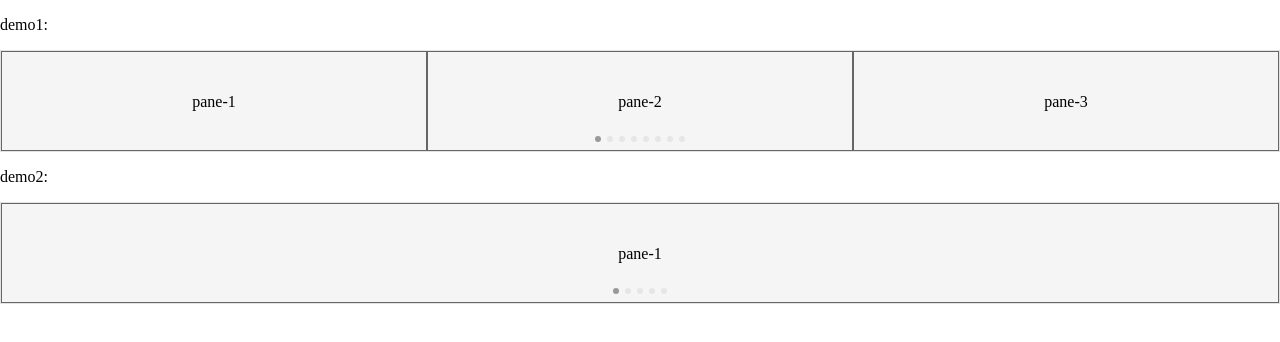
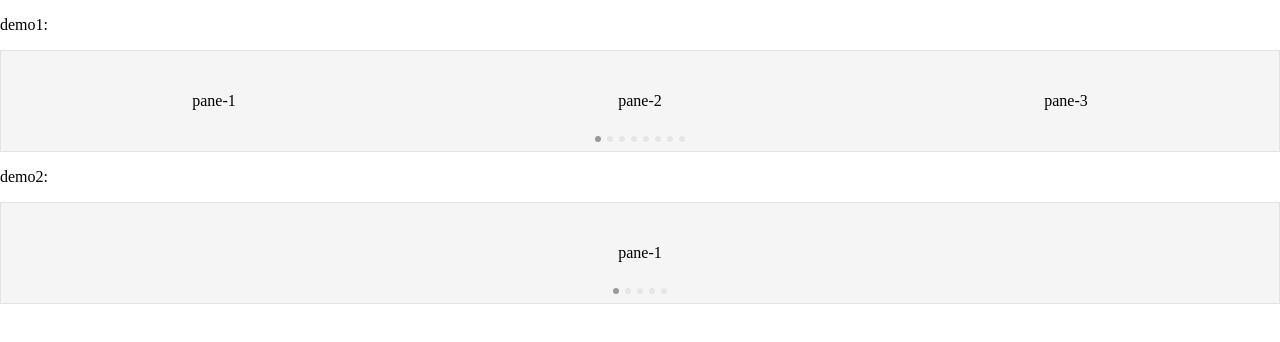
Before and after one commit to mjbin/vue-light-swiper, a Vue app: page /#/ in a window 1280 px wide. Shown: the top 342 px of the page. Built offline with nearby package versions, Linux system fonts and the light colour scheme.

Commit message:
调整代码

```diff
--- a/src/components/Home.vue
+++ b/src/components/Home.vue
@@ -55,7 +55,7 @@ export default {
     line-height: 100px;
     text-align: center;
     background: #f5f5f5;
-    border: 1px solid #666;
+    // border: 1px solid #666;
   }
 }
 
--- a/src/components/lightSwiper/swiper.vue
+++ b/src/components/lightSwiper/swiper.vue
@@ -62,7 +62,7 @@ export default {
   },
   methods: {
     getSwiperItemWidth(item) {
-      return item.$el.clientWidth + 2;
+      return item.$el.offsetWidth;
     },
     getlimitCurrent() {
       let lastPaneWidth = 0;
```
